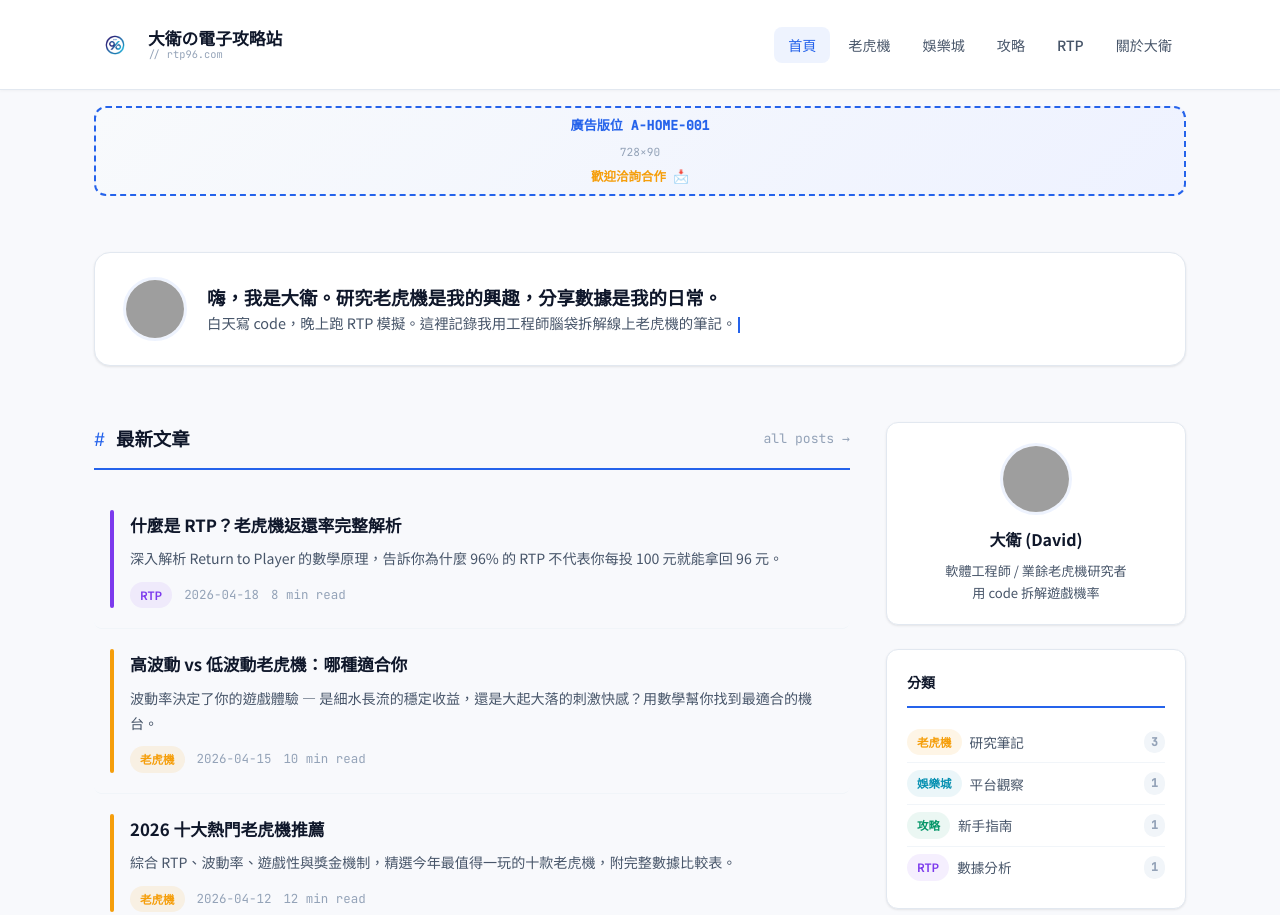
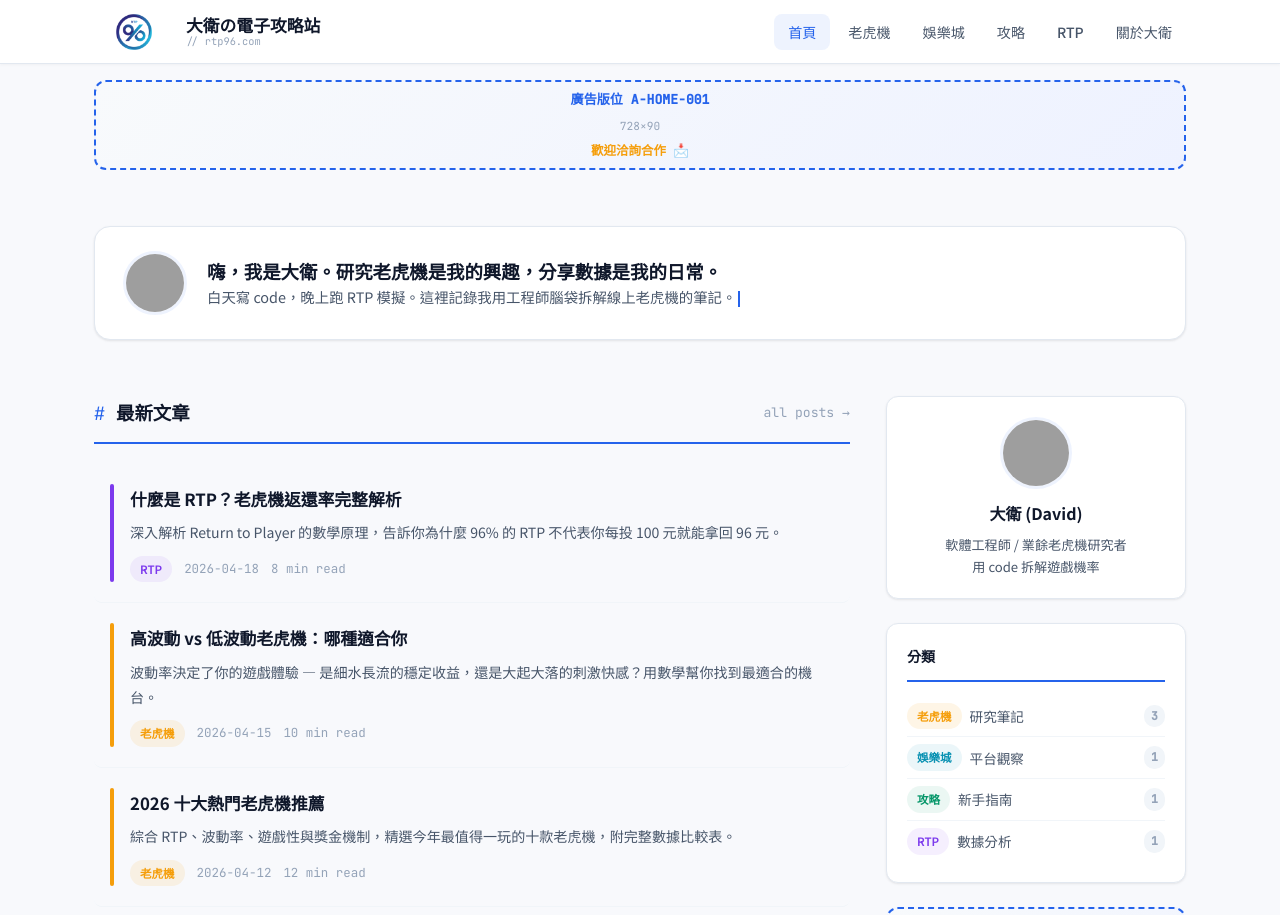
Before and after one commit to silmoontravis/slotlab, a plain HTML site: page index.html in a window 1280 px wide. Shown: the top 915 px of the page. Drawn offline with Linux system fonts and the light colour scheme; grey boxes are pictures that could not be loaded.

Commit message:
Logo overflows header (80px logo on 64px header)

```diff
--- a/style.css
+++ b/style.css
@@ -32,7 +32,7 @@
   --radius-md: 12px;
   --radius-lg: 16px;
   --max-width: 1140px;
-  --header-height: 90px;
+  --header-height: 64px;
   --content-width: 720px;
   --transition: 0.2s ease;
   --font-body: 'Noto Sans TC', -apple-system, BlinkMacSystemFont, sans-serif;
@@ -78,7 +78,7 @@ img { max-width: 100%; height: auto; }
 }
 
 .site-logo { display: flex; align-items: center; gap: 12px; color: var(--text-primary); font-weight: 700; font-size: 1.1rem; }
-.site-logo img { height: 42px; width: auto; }
+.site-logo img { height: 80px; width: auto; margin: -10px 0; }
 .site-logo .logo-text { display: flex; flex-direction: column; line-height: 1.2; }
 .site-logo .logo-main { color: var(--text-primary); font-size: 1.05rem; font-weight: 800; }
 .site-logo .logo-sub { font-family: var(--font-mono); font-size: 0.65rem; color: var(--text-muted); font-weight: 400; }
```
